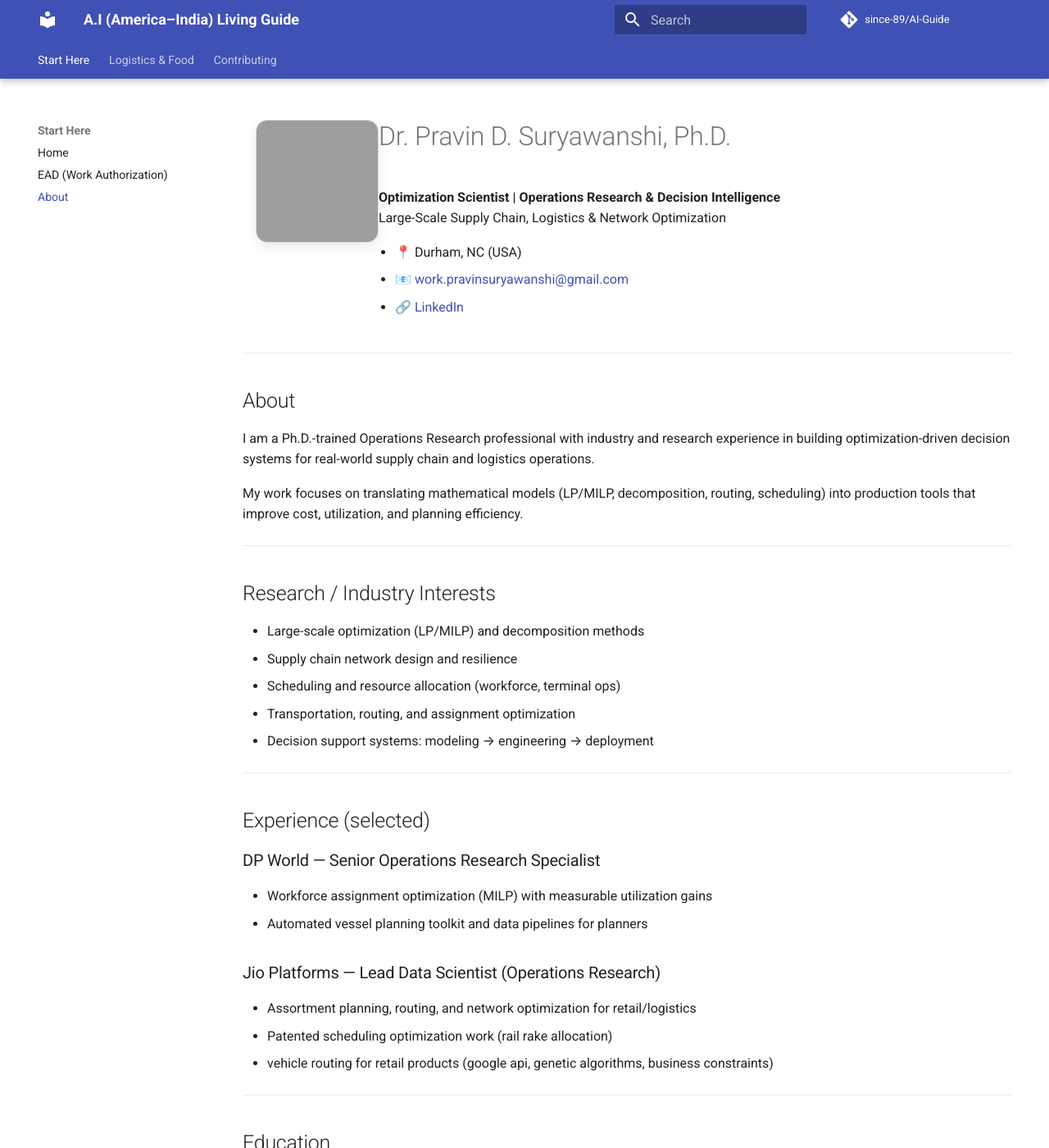
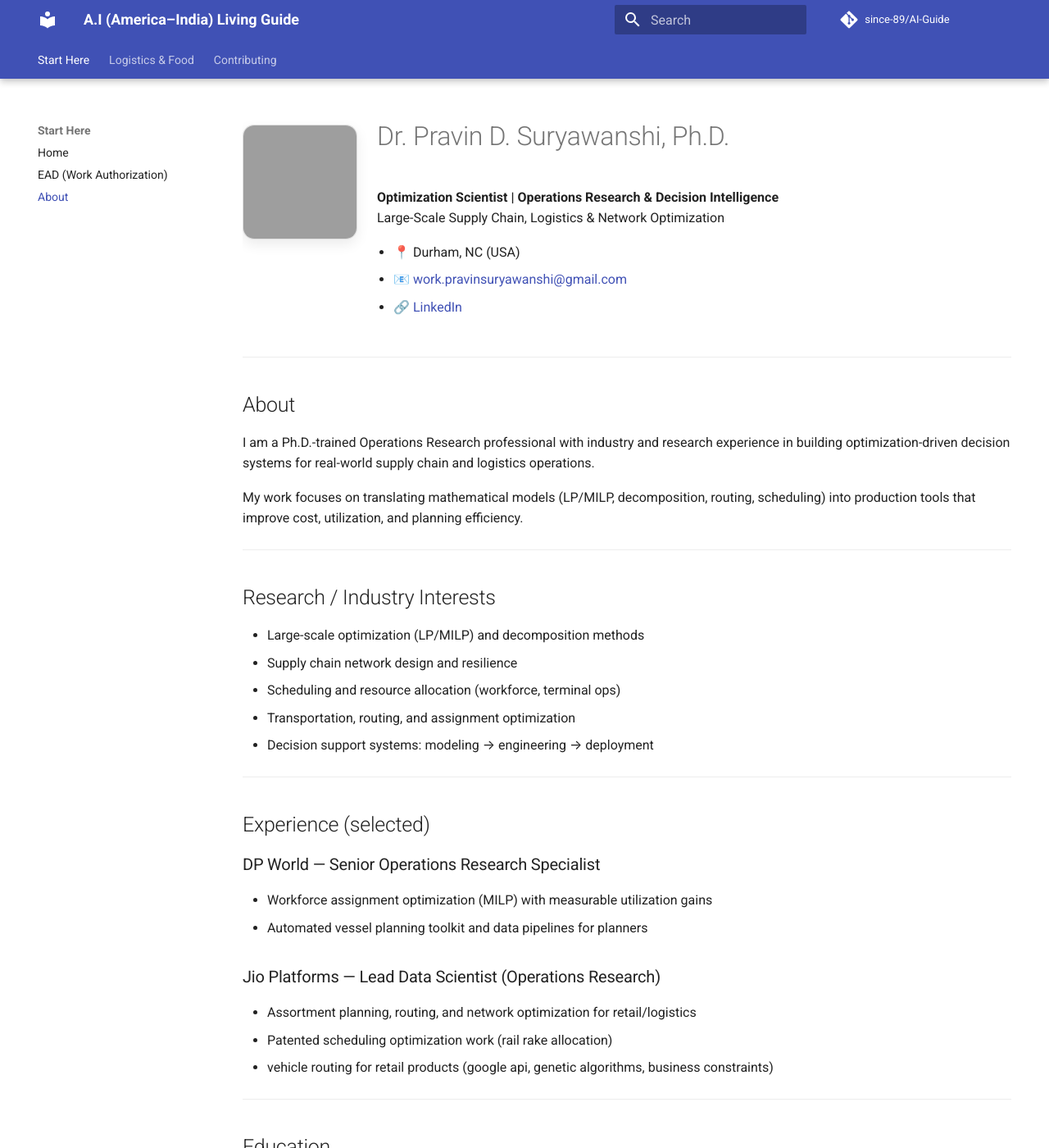
Before and after one commit to since-89/AI-Guide, an MkDocs documentation site: the page built from docs/portfolio.md, in a window 1280 px wide and 1400 px high. Shown: the whole window at 82% size. Built offline with MkDocs 1.6.1 and Material for MkDocs 9.7.7, drawn with Linux system fonts in a browser that asks for light colours; comment, search, counter and statistics services are not loaded; grey boxes are pictures that could not be loaded.

Commit message:
image adjusting new

```diff
--- a/docs/stylesheets/portfolio.css
+++ b/docs/stylesheets/portfolio.css
@@ -1,16 +1,17 @@
-/* Portfolio header (text + headshot) */
+/* Portfolio header (photo LEFT, text RIGHT) */
 .md-typeset .pf-header {
-  overflow: auto;           /* clears the float */
-  margin-bottom: 1.25rem;
+  overflow: auto;
+  margin-bottom: 1.5rem;
   max-width: 900px;
 }
 
-.md-typeset .pf-headshot {
+.md-typeset .pf-headshot{
   float: left;
-  width: 150px;
-  height: 150px;
-  margin-left: 16px;
+  width: 140px;              /* slightly smaller */
+  height: 140px;
+  margin-right: 24px;        /* more breathing space */
   margin-bottom: 8px;
+  margin-top: 6px;           /* better vertical alignment */
 
   border-radius: 14px;
   object-fit: cover;
@@ -20,27 +21,27 @@
   background: var(--md-default-bg-color);
   box-shadow: 0 6px 16px rgba(0,0,0,.08);
 
-  display: block;           /* prevents inline spacing quirks */
+  display: block;
 }
 
-/* Clean up spacing in the header */
 .md-typeset .pf-header h1 {
   margin-top: 0;
 }
 
-/* Mobile: stack image above */
+/* Mobile layout */
 @media (max-width: 900px) {
-  .md-typeset .pf-headshot {
+  .md-typeset .pf-headshot{
     float: none;
     display: block;
     margin: 0 auto 12px auto;
   }
 
-  .md-typeset .pf-header {
+  .md-typeset .pf-header{
     text-align: center;
+    max-width: 100%;
   }
 
-  .md-typeset .pf-header ul {
+  .md-typeset .pf-header ul{
     display: inline-block;
     text-align: left;
     margin: 0;
```
